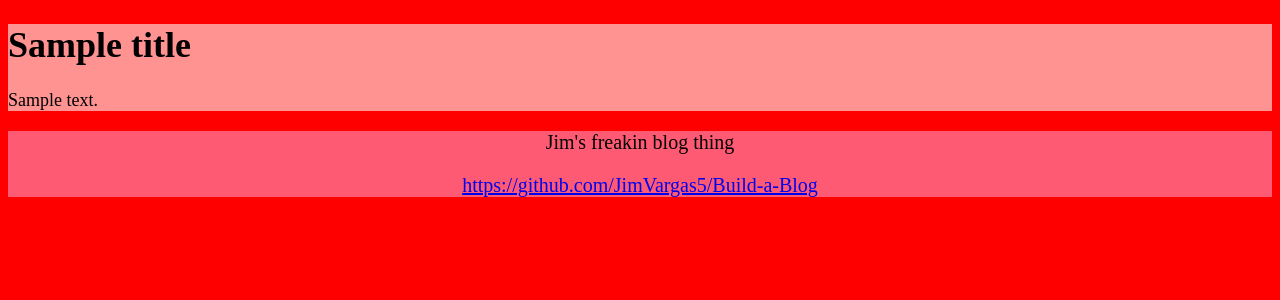
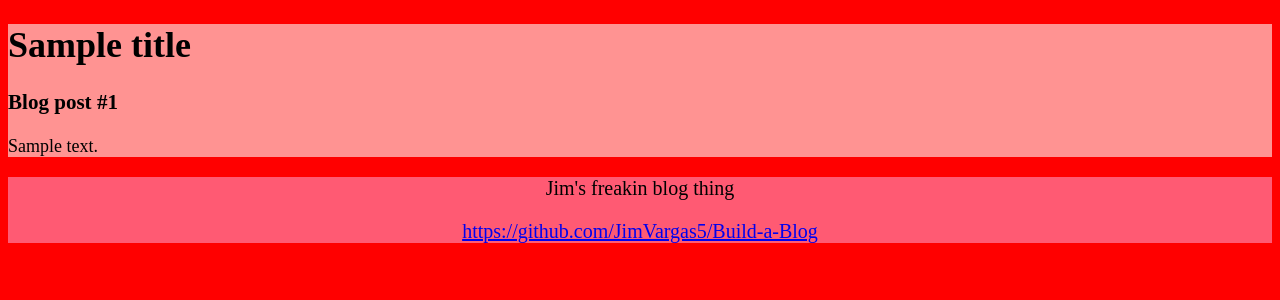
Before and after one commit to JimVargas5/Blogz, a Flask app: template templates/individual.html in a window 1280 px wide. Shown: the part 43-343 px from the top of the page. Run offline with Flask 2, Linux system fonts and the light colour scheme; the template is opened without the code that fills it: most values are stand-ins (such as "Sample title", 1, 10 or a date in 2020).

Commit message:
Added 'Blog post #{{ id }}'

```diff
--- a/main.py
+++ b/main.py
@@ -68,7 +68,7 @@ def OneBlog():
     existing_blog = Blog.query.filter_by(title= title).first()
 
     return render_template("individual.html",
-        title= existing_blog.title, body= existing_blog.body)
+        title= existing_blog.title, body= existing_blog.body, id= existing_blog.id)
 
 
 if __name__ == '__main__':
--- a/templates/individual.html
+++ b/templates/individual.html
@@ -2,6 +2,7 @@
 {% block content %}
 
     <h1> {{ title }} </h1>
+    <h3> Blog post #{{ id }}</h3>
     <p> {{ body }} </p>
 
 {% endblock %}
```
